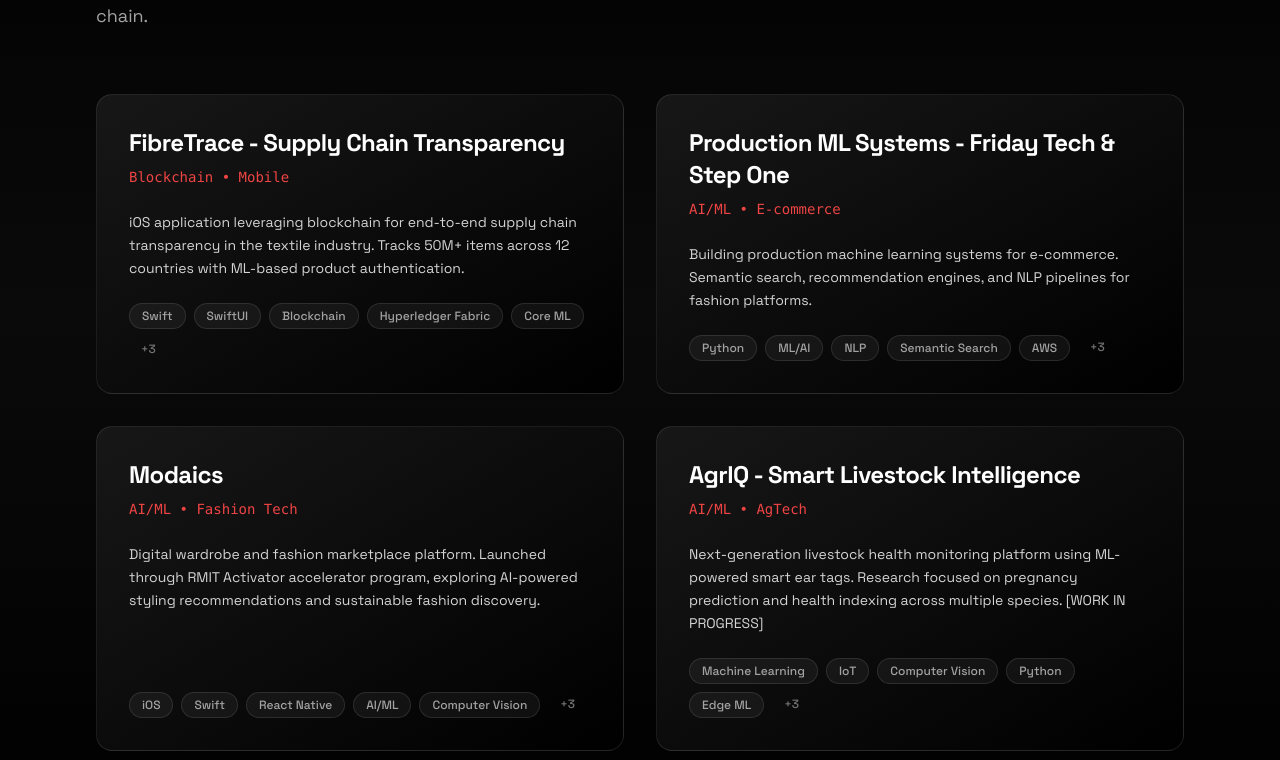
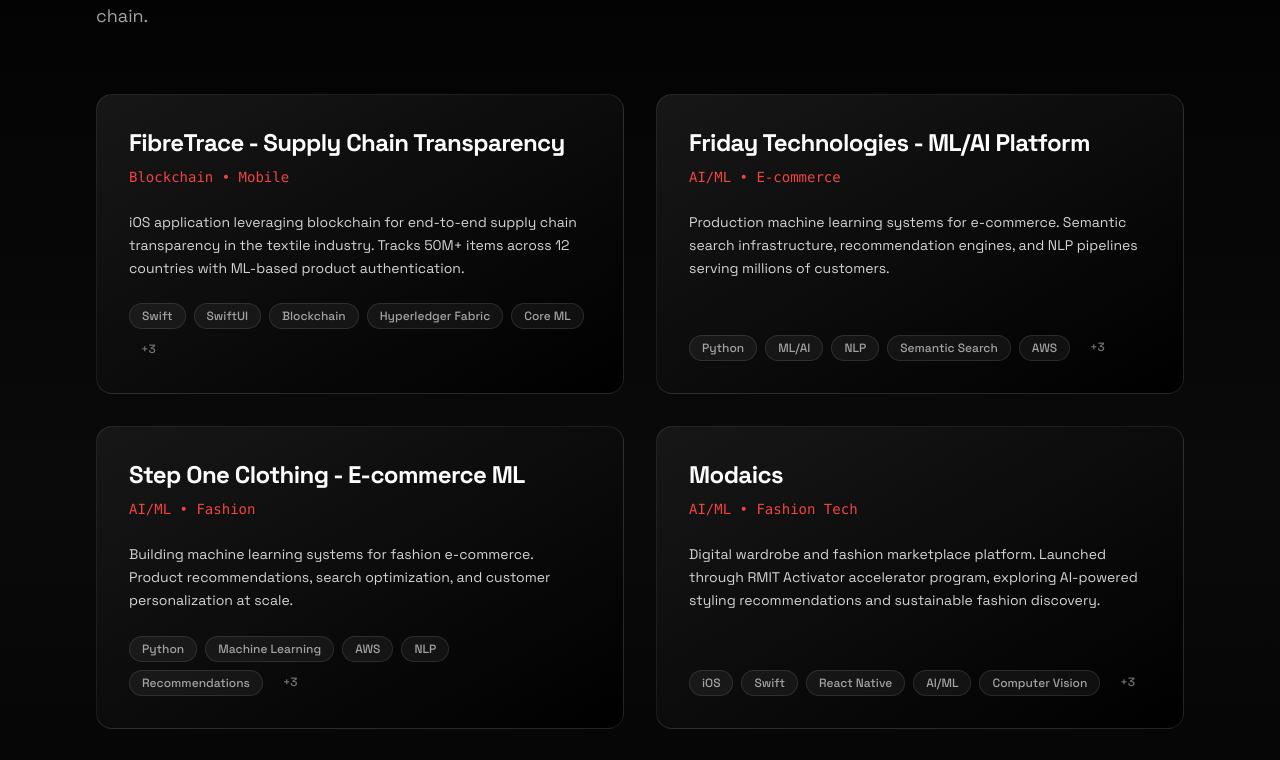
Before and after one commit to harveyhoulahan/harvey-portfolio, a Next.js app: page /projects in a window 1280 px wide. Shown: the part 964-1724 px from the top of the page. Built offline with nearby package versions, Linux system fonts and the light colour scheme.

Commit message:
Split Friday Tech and Step One into separate project cards

```diff
--- a/data/project-images.ts
+++ b/data/project-images.ts
@@ -11,10 +11,16 @@
     gradient: "from-blue-500 to-cyan-500",
   },
   {
-    alt: "Production ML - Friday Tech & Step One",
-    title: "Friday & Step One",
-    project: "friday-stepone",
+    alt: "Friday Technologies - ML/AI Platform",
+    title: "Friday Technologies",
+    project: "friday-tech",
     gradient: "from-orange-500 to-red-500",
+  },
+  {
+    alt: "Step One Clothing - E-commerce ML",
+    title: "Step One",
+    project: "stepone",
+    gradient: "from-blue-500 to-indigo-500",
   },
   {
     alt: "Modaics - Fashion Marketplace & AI Styling",
--- a/data/projects.ts
+++ b/data/projects.ts
@@ -39,10 +39,10 @@
     color: "from-blue-500 to-cyan-500",
   },
   {
-    id: 'friday-stepone',
-    title: "Production ML Systems - Friday Tech & Step One",
-    description: "Building production machine learning systems for e-commerce. Semantic search, recommendation engines, and NLP pipelines for fashion platforms.",
-    longDescription: "Architecting production-grade ML systems for Friday Technologies and Step One Clothing, two Australian e-commerce platforms. Work spans semantic search infrastructure, product recommendation engines, and NLP pipelines for customer service automation. Implemented vector embeddings using sentence transformers for semantic product search. Built real-time recommendation system utilizing collaborative filtering and content-based approaches. Developed customer service automation using language models. Systems deployed on AWS with auto-scaling infrastructure. Responsible for end-to-end ML lifecycle including data pipelines, model training, deployment, and monitoring.",
+    id: 'friday-tech',
+    title: "Friday Technologies - ML/AI Platform",
+    description: "Production machine learning systems for e-commerce. Semantic search infrastructure, recommendation engines, and NLP pipelines serving millions of customers.",
+    longDescription: "Architecting production-grade ML systems for Friday Technologies, an Australian e-commerce platform. Work spans semantic search infrastructure using vector embeddings and sentence transformers for intelligent product discovery. Built real-time recommendation system utilizing collaborative filtering and content-based approaches for personalized customer experiences. Developed NLP pipelines for customer service automation using language models, reducing response times significantly. Systems deployed on AWS with auto-scaling infrastructure handling peak traffic during sales events. Responsible for end-to-end ML lifecycle including data pipelines, model training, deployment, and monitoring.",
     features: [
       "Semantic search with vector embeddings and transformers",
       "Real-time recommendation system with collaborative filtering",
@@ -58,6 +58,27 @@
     featured: true,
     year: 2025,
     color: "from-orange-500 to-red-500",
+  },
+  {
+    id: 'stepone',
+    title: "Step One Clothing - E-commerce ML",
+    description: "Building machine learning systems for fashion e-commerce. Product recommendations, search optimization, and customer personalization at scale.",
+    longDescription: "Developing production ML systems for Step One Clothing, a leading Australian fashion brand. Implementing semantic product search to improve discovery and conversion rates. Building personalized recommendation engines that adapt to customer preferences and browsing behavior. Creating NLP-based customer support automation to handle common inquiries at scale. Architecting scalable infrastructure on AWS with auto-scaling capabilities to handle traffic spikes. Responsible for the complete ML workflow from data collection and preprocessing through model deployment and performance monitoring in production.",
+    features: [
+      "Semantic product search with vector similarity",
+      "Personalized product recommendations at scale",
+      "Customer behavior analysis and segmentation",
+      "NLP-based support automation",
+      "AWS cloud infrastructure with auto-scaling",
+      "A/B testing framework for ML model improvements",
+    ],
+    tags: ["Python", "Machine Learning", "AWS", "NLP", "Recommendations", "E-commerce", "PyTorch", "Production ML"],
+    link: "https://stepone.life",
+    github: "",
+    category: "AI/ML • Fashion",
+    featured: true,
+    year: 2025,
+    color: "from-blue-500 to-indigo-500",
   },
   {
     id: 'modaics',
```
